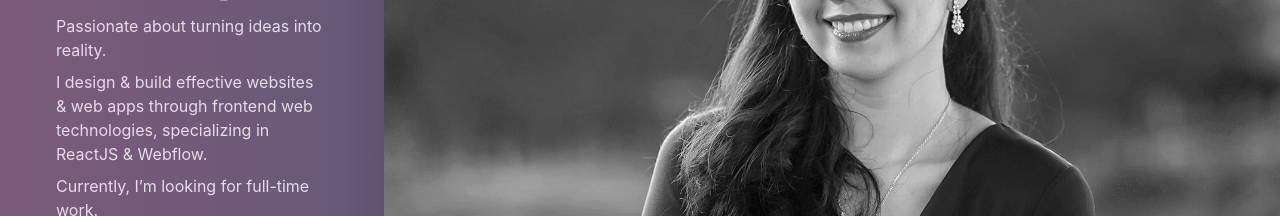
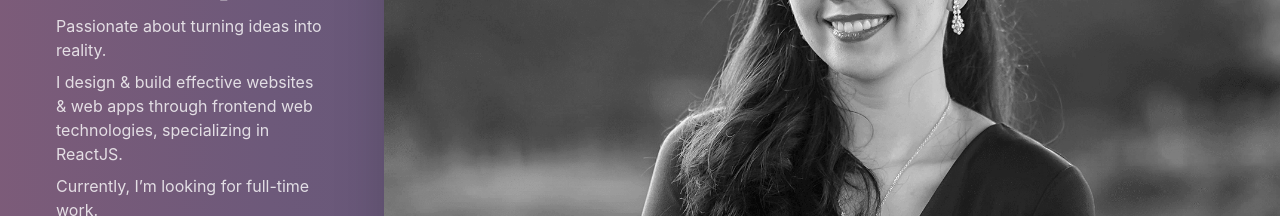
Before and after one commit to shwwwna/react-portfolio, a Next.js app: page / in a window 1280 px wide. Shown: the part 350-566 px from the top of the page. Built offline with nearby package versions, Linux system fonts and the light colour scheme.

Commit message:
hero change

```diff
--- a/components/Hero.js
+++ b/components/Hero.js
@@ -18,7 +18,7 @@ const Hero = () => {
 				<div className="">Passionate about turning ideas into reality.</div>
 				<div className="">
 					I design & build effective websites & web apps through frontend web
-					technologies, specializing in ReactJS & Webflow.
+					technologies, specializing in ReactJS.
 				</div>
 				<div className="">Currently, I’m looking for full-time work.</div>
 			</div>
```
